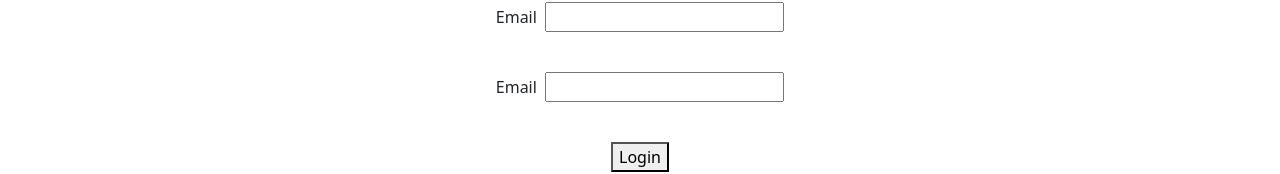
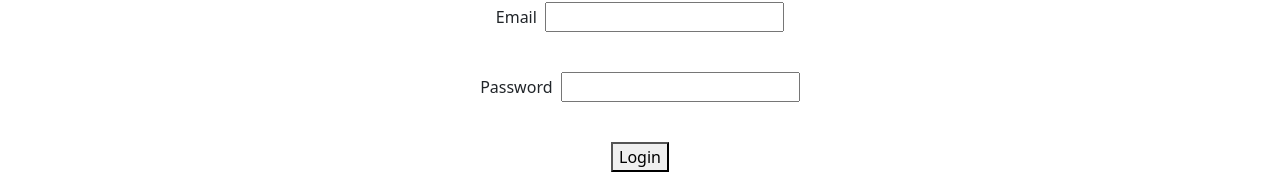
Before and after one commit to dadegi/FS0623-repo, a React (Create React App) app in the folder Sett3/Giorno3/jsonserver/: page /login in a window 1280 px wide. Shown: the part 134-308 px from the top of the page. Built offline with nearby package versions, Linux system fonts and the light colour scheme.

Commit message:
Codice esempio json-server-auth

```diff
--- a/Sett3/Giorno3/jsonserver/src/components/Login.jsx
+++ b/Sett3/Giorno3/jsonserver/src/components/Login.jsx
@@ -65,7 +65,7 @@ const Login = () => {
 						</label>
 						<p>&nbsp;</p>
 						<label htmlFor="password">
-							Email &nbsp;
+							Password &nbsp;
 							<input
 								type="password"
 								name="password"
```
